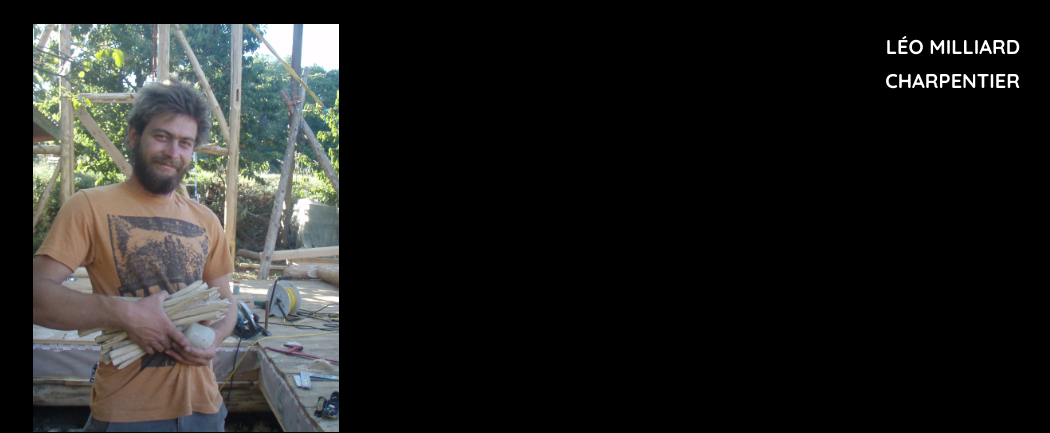
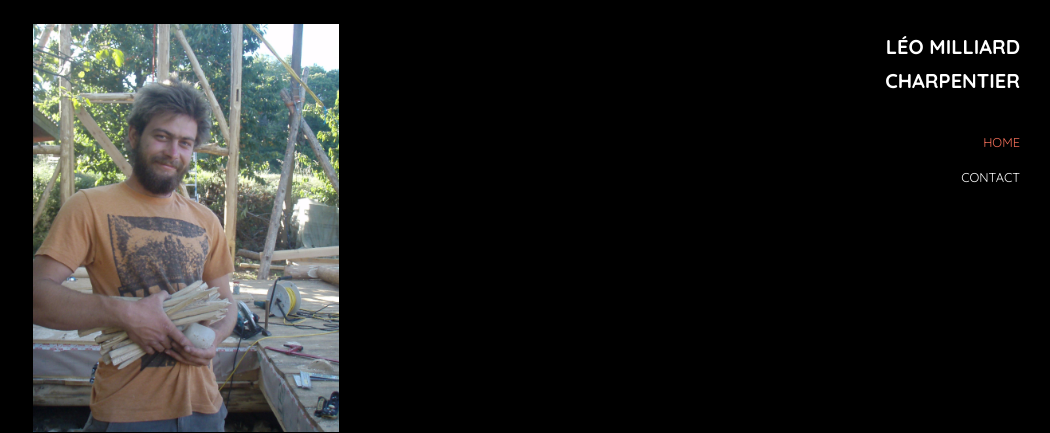
Before and after one commit to priandey/webCarpentry, a Django app: template webCarpentry/chantier/templates/chantier/bio.html in a window 1280 px wide. Shown: the top 433 px of the page, without its empty margins (230-1280 px from the left). Run offline with Django 3.2, Linux system fonts and the light colour scheme; the template is opened without the code that fills it, so the values that code supplies are empty; some libraries are stand-ins or nearby versions; some web fonts are replaced.

Commit message:
Revert "remove nav menu"
This reverts commit a1f00b6e2dfc0026f0d03572ad9be04c9b192826.

```diff
--- a/webCarpentry/chantier/templates/chantier/index.html
+++ b/webCarpentry/chantier/templates/chantier/index.html
@@ -66,12 +66,12 @@
       <div class="d-inline-block d-xl-none ml-md-0 ml-auto py-3" style="position: relative; top: 3px;"><a href="#"
           class="site-menu-toggle js-menu-toggle text-white"><span class="icon-menu h3"></span></a></div>
 
-      <!-- <div class="main-menu">
+      <div class="main-menu">
         <ul class="js-clone-nav">
           <li class="active"><a href="{% url 'home' %}">Home</a></li>
           <li><a href="{% url 'contact' %}">Contact</a></li>
         </ul>
-      </div> -->
+      </div>
     </header>
     {% block content %}
     <main class="main-content">
--- a/webCarpentry/chantier/urls.py
+++ b/webCarpentry/chantier/urls.py
@@ -20,7 +20,7 @@ from . import views
 urlpatterns = [
     path('', views.index, name="home"),
     path('<int:pk>/', views.chantier, name="chantier"),
-    # path('bio/', views.bio, name="bio"),
-    # path('contact/', views.contact, name='contact'),
-    # path('mail/', views.send_email, name='mail')
+    path('bio/', views.bio, name="bio"),
+    path('contact/', views.contact, name='contact'),
+    path('mail/', views.send_email, name='mail')
 ]
```
